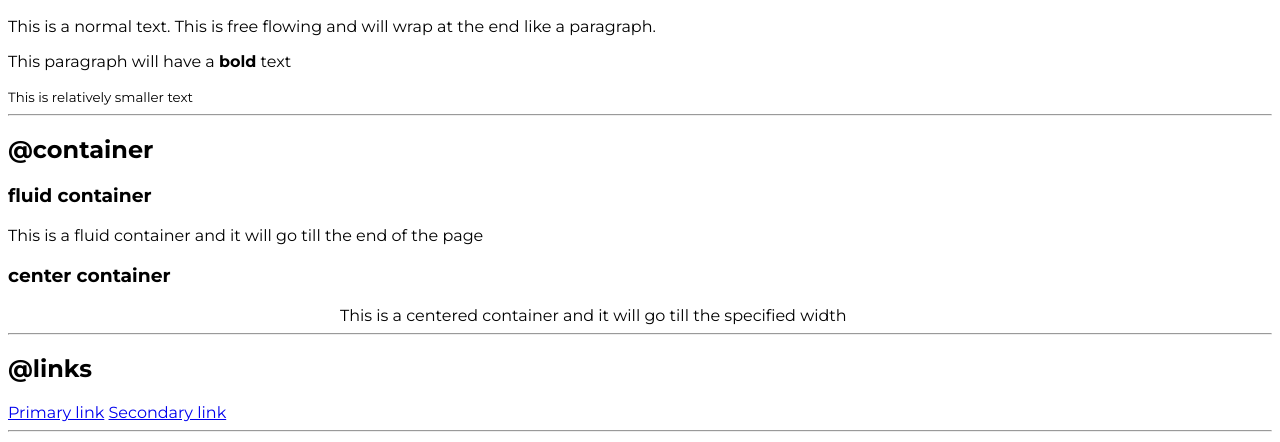
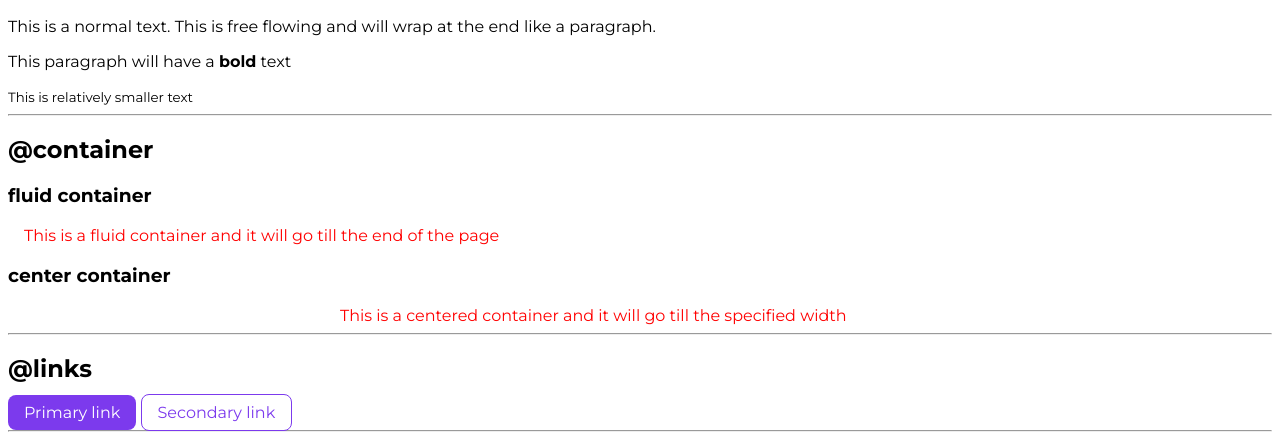
Before and after one commit to RushiGosavi/Template-Using-HTML---CSS, a plain HTML site: page index.html in a window 1280 px wide. Shown: the part 282-724 px from the top of the page. Drawn offline with Linux system fonts and the light colour scheme.

Commit message:
links updated

```diff
--- a/index.html
+++ b/index.html
@@ -36,8 +36,8 @@
 
     <h2>@links</h2>
 
-    <a href="/">Primary link</a>
-    <a href="/">Secondary link</a>
+    <a class="link link-primary" href="/">Primary link</a>
+    <a class="link link-secondary" href="/">Secondary link</a>
 
     <hr>
 
--- a/style.css
+++ b/style.css
@@ -1,17 +1,37 @@
 @import url('https://fonts.googleapis.com/css2?family=Kanit:ital,wght@0,100;0,200;0,300;0,400;0,500;0,600;0,700;0,800;0,900;1,100;1,200;1,300;1,400;1,500;1,600;1,700;1,800;1,900&family=Montserrat:ital,wght@0,100..900;1,100..900&display=swap');
 
-body{
+:root {
+    --primary-color: #7C3AED;
+}
+
+body {
     font-family: "Montserrat", sans-serif;
-};
+}
 
-.container{
-    padding-left: 1rem;
-    padding-right: 1rem;
-    /* max-width: 600px;
-    margin: auto; */
+/* container */
+.container {
+    padding: 0rem 1rem;
+    color: red
 }
 
 .container-center{
     max-width: 600px;
     margin: auto;
 }
+
+/* links */
+.link {
+    text-decoration: none;
+    padding:0.5rem 1rem;
+}
+
+.link-primary {
+    background-color: var(--primary-color);
+    border-radius:0.5rem ;
+    color: white;
+}
+.link-secondary {
+    color: var(--primary-color);
+    border-radius:0.5rem ;
+    border:1px solid var(--primary-color)
+}
```
